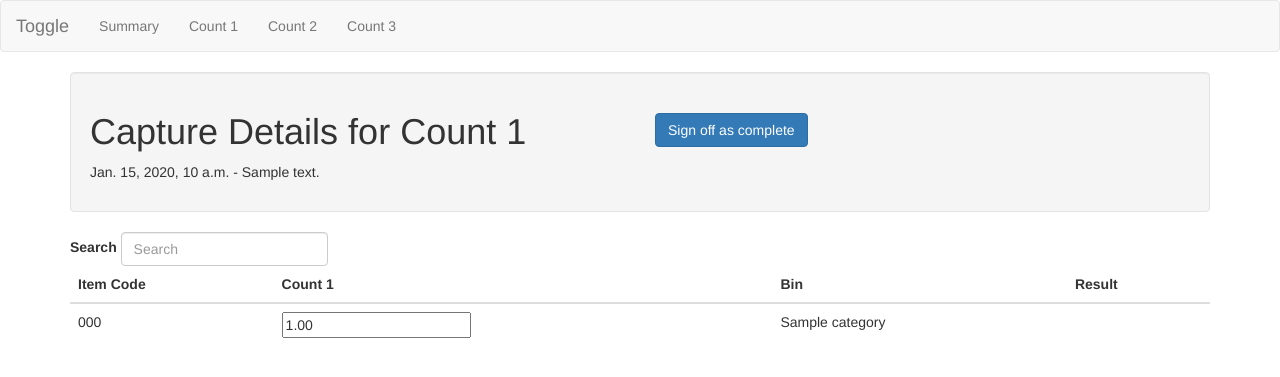
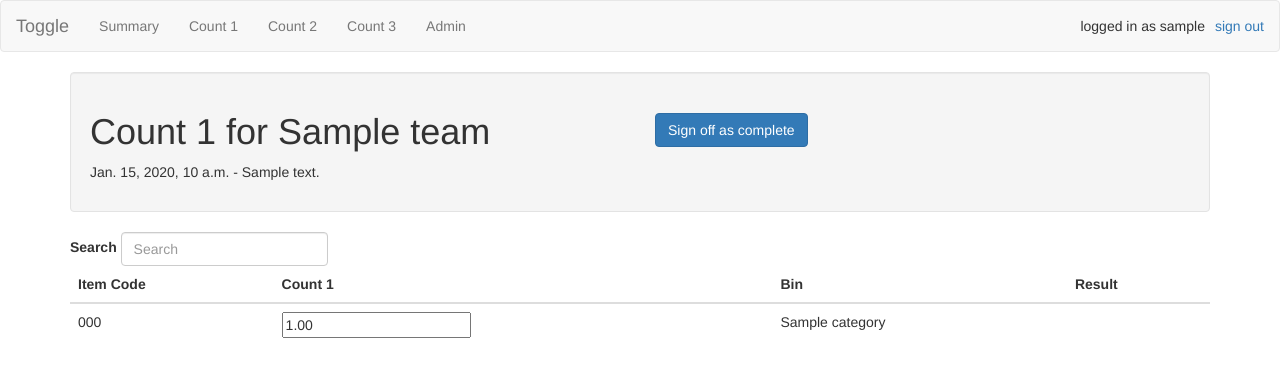
Before and after one commit to alongordon/toggle-service, a Django app: page /capture1 in a window 1280 px wide. Shown: the top 377 px of the page. Run offline with Django 3.2, Linux system fonts and the light colour scheme; a user stored in the database is signed in; tables that the repository leaves empty hold one stand-in row (values such as "Sample post"); some libraries are stand-ins or nearby versions.

```diff
--- a/inventit/templates/base.html
+++ b/inventit/templates/base.html
@@ -30,7 +30,7 @@
 </head>
 <body>
 <nav class="navbar navbar-default">
-    <div class="container-fluid">
+    <div class="container-fluid" style="display: flex; align-items: center;">
         <div class="navbar-header">
             <a class="navbar-brand" href="#">Toggle</a>
         </div>
@@ -41,7 +41,12 @@
             <li><a href="{% url "capture1" %}">Count 1</a></li>
             <li><a href="{% url "capture2" %}">Count 2</a></li>
             <li><a href="{% url "capture3" %}">Count 3</a></li>
+            <li><a href="/admin/">Admin</a></li>
         </ul>
+
+        <span style="display: flex; flex: 1; gap: 10px; justify-content: end;">
+            logged in as {{ user.username }}<a href="/admin/logout/">sign out</a>
+        </span>
     </div>
 </nav>
 <div class="container">
--- a/inventit/templates/inventit/capture.html
+++ b/inventit/templates/inventit/capture.html
@@ -5,7 +5,7 @@
 <div class="row">
 	<div class="col-md-12">
 		<div class="well" style="position: relative">
-			<h1>Capture Details for Count {{count}}</h1>
+			<h1>Count {{count}} {% if team %}for {{ team }} {% endif %}</h1>
 			<p>
 				{% for count_header in count_headers %}
 				  {{count_header.count_date}} - {{count_header.description}} <br />
@@ -83,6 +83,7 @@
                 method: 'POST',
                 credentials: "same-origin",
             })
+            location.reload();
         }
     }
 </script>
--- a/inventit/views.py
+++ b/inventit/views.py
@@ -29,7 +29,7 @@ def capture1(request):
         Q(count_header=count_header.first()) & Q(category__in=categories)
     )
 
-    context = {"count_headers": count_header, "lines": count_lines, "count": 1}
+    context = {"count_headers": count_header, "lines": count_lines, "count": 1, "team": profile.team.name}
 
     return render(request, template, context)
 
@@ -49,7 +49,7 @@ def capture2(request):
         Q(count_header=count_header.first()) & Q(category__in=categories)
     )
 
-    context = {"count_headers": count_header, "lines": count_lines, "count": 2}
+    context = {"count_headers": count_header, "lines": count_lines, "count": 2, "team": profile.team.name}
 
     return render(request, template, context)
 
@@ -68,7 +68,7 @@ def capture3(request):
     count_lines = CountLines.objects.filter(
         Q(count_header=count_header.first()) & Q(category__in=categories)
     )
-    context = {"count_headers": count_header, "lines": count_lines, "count": 3}
+    context = {"count_headers": count_header, "lines": count_lines, "count": 3, "team": profile.team.name}
 
     return render(request, template, context)
 
--- a/toggle/urls.py
+++ b/toggle/urls.py
@@ -19,6 +19,9 @@ from django.conf.urls import url
 from django.contrib import admin
 
 from inventit import views
+from toggle.custom_admin import CustomAdmin
+
+admin.site.login = CustomAdmin().login
 
 urlpatterns = [
     url(r'^admin/', admin.site.urls),
```
Also changed, not shown: toggle/custom_admin.py (added, +10 -0 lines).
